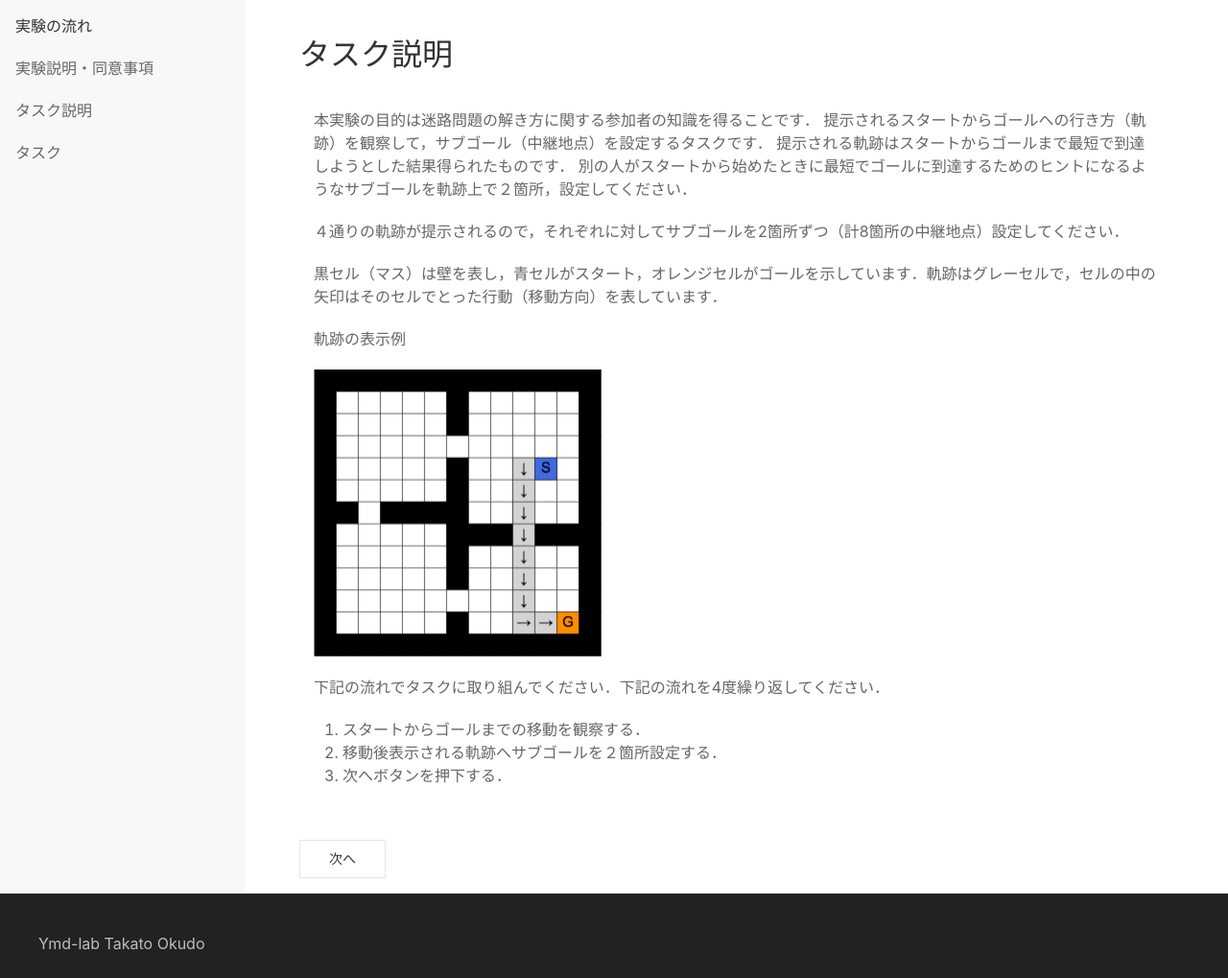
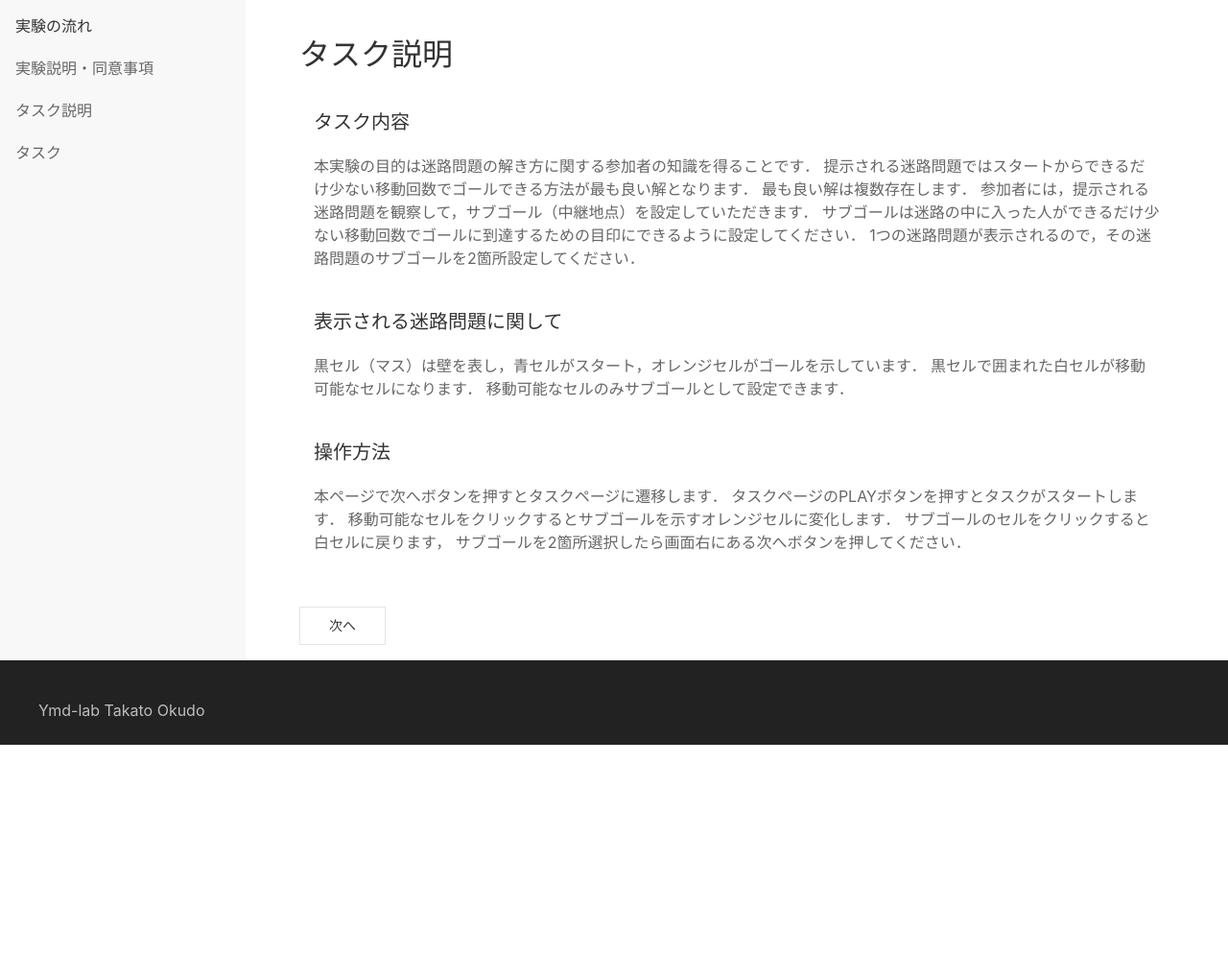
Before and after one commit to takato86/subgoal_experiment, a Django app: page /exp/tasks/fourroom/play/description in a window 1280 px wide. Shown: the part 150-1169 px from the top of the page at 96% size. After the commit the page ends 926 px from the top, so only its background shows below. Run offline with Django 3.2, Linux system fonts and the light colour scheme; some libraries are stand-ins or nearby versions.

Commit message:
[feat] restrict 2 subgoals.

```diff
--- a/exp/static/js/fourrooms/Task.js
+++ b/exp/static/js/fourrooms/Task.js
@@ -3,7 +3,7 @@ let completeButton = document.getElementById("complete_button");
 playButton.addEventListener("click", click_play_button, false);
 
 Env.clickable_states = []
-Env.n_subgoals = 4;
+Env.n_subgoals = 2;
 Participant.sub_goals = []
 
 
--- a/exp/templates/exp/description.html
+++ b/exp/templates/exp/description.html
@@ -18,9 +18,11 @@
     <div class="uk-container uk-container-large">
         <div class='uk-margin'>
             <h2 class="uk-heading-line"><span>実験説明</span></h2>
-            本実験は，総合研究大学院大学の奥戸嵩登が実施するものです．本実験は「強化学習における人間のサブゴール知識転移」についてのものです．実験の時間は，全体で10分程度を予定しています．
+            本実験は，総合研究大学院大学の奥戸嵩登が実施する「強化学習における人間のサブゴール知識転移」についてのものです．
+            実験の時間は，全体で10分程度を予定しています．
             提示されるスタートからゴールへの行き方（軌跡）を観察して，サブゴール（中継地点）を設定するタスクに取り組んでいただきます．
-            すべてのデータは，webブラウザを通して自動的に取得されます．また，参加者に対して，身体的・精神的苦痛をかけることはないよう，さらに参加者の名誉や人格の侵害にならように十分に配慮いたします．
+            すべてのデータは，webブラウザを通して自動的に取得されます．
+            また，参加者に対して，身体的・精神的苦痛をかけることはないよう，さらに参加者の名誉や人格の侵害にならように十分に配慮いたします．
         </div>
     </div>
     <div class="uk-container uk-container-large">
--- a/exp/templates/exp/tasks/fourrooms/play_description.html
+++ b/exp/templates/exp/tasks/fourrooms/play_description.html
@@ -6,27 +6,26 @@
     <div class="uk-container">
         <h2>タスク説明</h2>
         <div class="uk-margin uk-padding-small">
+            <h4>タスク内容</h4>
             <p>
                 本実験の目的は迷路問題の解き方に関する参加者の知識を得ることです．
-                提示されるスタートからゴールへの行き方（軌跡）を観察して，サブゴール（中継地点）を設定するタスクです．
-                提示される軌跡はスタートからゴールまで最短で到達しようとした結果得られたものです．
-                別の人がスタートから始めたときに最短でゴールに到達するためのヒントになるようなサブゴールを軌跡上で２箇所，設定してください．
+                提示される迷路問題ではスタートからできるだけ少ない移動回数でゴールできる方法が最も良い解となります．
+                最も良い解は複数存在します． 参加者には，提示される迷路問題を観察して，サブゴール（中継地点）を設定していただきます．
+                サブゴールは迷路の中に入った人ができるだけ少ない移動回数でゴールに到達するための目印にできるように設定してください．
+                1つの迷路問題が表示されるので，その迷路問題のサブゴールを2箇所設定してください．
             </p>
+            <h4>表示される迷路問題に関して</h4>
             <p>
-                ４通りの軌跡が提示されるので，それぞれに対してサブゴールを2箇所ずつ（計8箇所の中継地点）設定してください．
+                黒セル（マス）は壁を表し，青セルがスタート，オレンジセルがゴールを示しています．
+                黒セルで囲まれた白セルが移動可能なセルになります．
+                移動可能なセルのみサブゴールとして設定できます．
             </p>
+            <h4>操作方法</h4>
             <p>
-                黒セル（マス）は壁を表し，青セルがスタート，オレンジセルがゴールを示しています．軌跡はグレーセルで，セルの中の矢印はそのセルでとった行動（移動方向）を表しています．
-            </p>
-            <p>軌跡の表示例</p>
-            <img data-src="{% static 'img/fourroom-example.png' %}" width="300" height="300" alt="" uk-img>
-            <p>
-                下記の流れでタスクに取り組んでください．下記の流れを4度繰り返してください．
-                <ol>
-                    <li>スタートからゴールまでの移動を観察する．</li>
-                    <li>移動後表示される軌跡へサブゴールを２箇所設定する．</li>
-                    <li>次へボタンを押下する．</li>
-                </ol>
+                本ページで次へボタンを押すとタスクページに遷移します．
+                タスクページのPLAYボタンを押すとタスクがスタートします．
+                移動可能なセルをクリックするとサブゴールを示すオレンジセルに変化します．
+                サブゴールのセルをクリックすると白セルに戻ります， サブゴールを2箇所選択したら画面右にある次へボタンを押してください．
             </p>
         </div>
         <div class="uk-margin">
```
